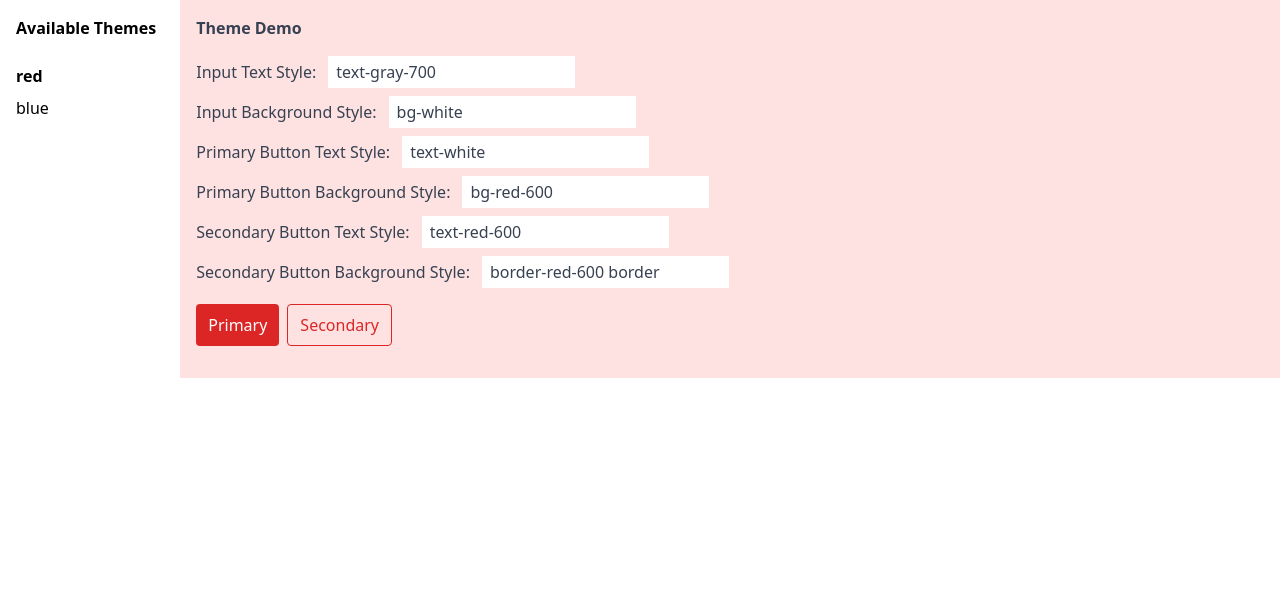
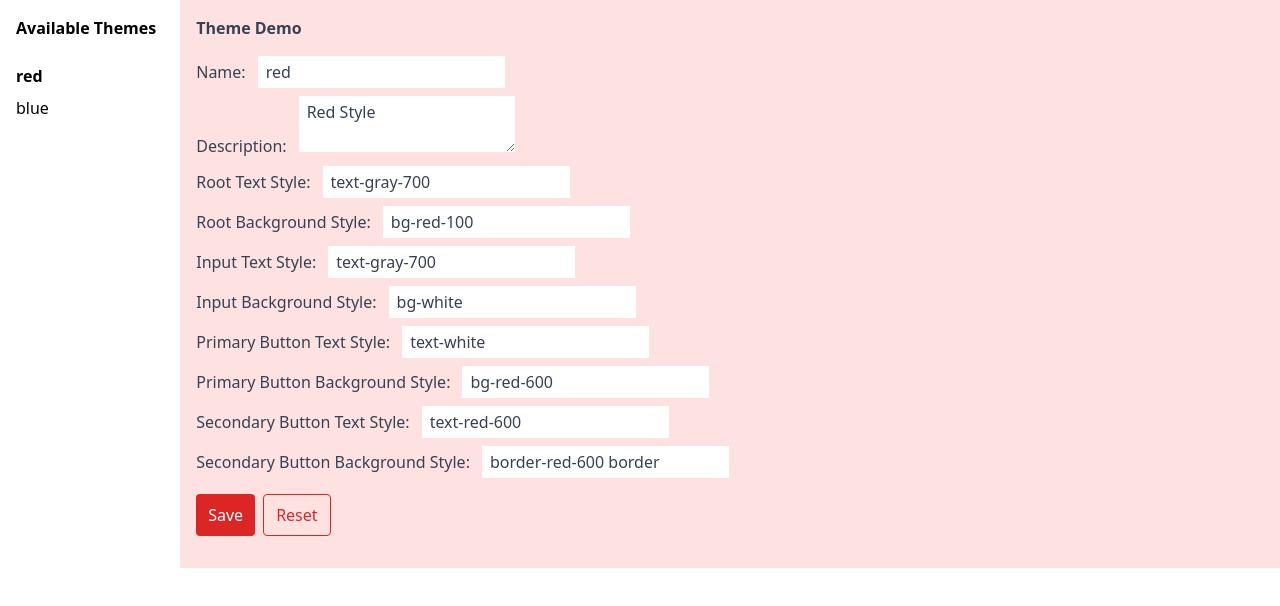
Before and after one commit to tri1911/nextjs-blog, a Next.js app: page /react-context in a window 1280 px wide. Both pictures are taken after a click on the link "red". Shown: the top 606 px of the page. Built offline with nearby package versions, Linux system fonts and the light colour scheme.

Commit message:
feat: make demo style interactive
- style updates live
- reset button resets to default

```diff
--- a/components/theme-configurator/view/index.tsx
+++ b/components/theme-configurator/view/index.tsx
@@ -1,3 +1,4 @@
+import { useState } from "react";
 import { TextBg, Theme } from "../data";
 import { Fn, Maybe, noop } from "../util";
 
@@ -69,6 +70,31 @@ export function Button({
   );
 }
 
+export function TextArea({
+  label,
+  value,
+  onChange,
+  fieldStyle,
+}: {
+  label: string;
+  value: string;
+  onChange: Fn<[string], void>;
+  fieldStyle: TextBg;
+}) {
+  return (
+    <div className={`mb-2`}>
+      <label>
+        <span className={`mr-3`}>{label}:</span>
+        <textarea
+          className={`${fieldStyle.text} ${fieldStyle.bg} py-1 px-2`}
+          value={value}
+          onChange={(evt) => onChange(evt.target.value)}
+        />
+      </label>
+    </div>
+  );
+}
+
 export function InputField({
   label,
   value,
@@ -95,67 +121,166 @@ export function InputField({
   );
 }
 
+function cloneTheme(t: Theme): Theme {
+  return {
+    name: t.name,
+    description: t.description,
+    style: {
+      button: {
+        primary: { ...t.style.button.primary },
+        secondary: { ...t.style.button.secondary },
+      },
+      input: { ...t.style.input },
+      root: { ...t.style.root },
+    },
+  };
+}
+
 function FormDemo({ theme }: { theme: Theme }) {
+  const [currentTheme, updateCurrentTheme] = useState<Theme>(cloneTheme(theme));
+
   return (
-    <div className={`${theme.style.root.text} ${theme.style.root.bg}`}>
+    <div
+      className={`p-4 ${currentTheme.style.root.text} ${currentTheme.style.root.bg}`}
+    >
+      <div className={`mb-4 font-bold`}>Theme Demo</div>
+
+      <div>
+        <InputField
+          label="Name"
+          fieldStyle={currentTheme.style.input}
+          value={currentTheme.name}
+          onChange={(name) => updateCurrentTheme((s) => ({ ...s, name }))}
+        />
+        <TextArea
+          label="Description"
+          fieldStyle={currentTheme.style.input}
+          value={currentTheme.description}
+          onChange={(description) =>
+            updateCurrentTheme((s) => ({ ...s, description }))
+          }
+        />
+        <InputField
+          label="Root Text Style"
+          fieldStyle={currentTheme.style.input}
+          value={currentTheme.style.root.text}
+          onChange={(text) =>
+            updateCurrentTheme((s) => {
+              const c = cloneTheme(s);
+              c.style.root.text = text;
+              return c;
+            })
+          }
+        />
+        <InputField
+          label="Root Background Style"
+          fieldStyle={currentTheme.style.input}
+          value={currentTheme.style.root.bg}
+          onChange={(text) =>
+            updateCurrentTheme((s) => {
+              const c = cloneTheme(s);
+              c.style.root.bg = text;
+              return c;
+            })
+          }
+        />
         <InputField
           label="Input Text Style"
-        fieldStyle={theme.style.input}
-        value={theme.style.input.text}
-        onChange={noop}
+          fieldStyle={currentTheme.style.input}
+          value={currentTheme.style.input.text}
+          onChange={(text) =>
+            updateCurrentTheme((s) => {
+              const c = cloneTheme(s);
+              c.style.input.text = text;
+              return c;
+            })
+          }
         />
         <InputField
           label="Input Background Style"
-        fieldStyle={theme.style.input}
-        value={theme.style.input.bg}
-        onChange={noop}
+          fieldStyle={currentTheme.style.input}
+          value={currentTheme.style.input.bg}
+          onChange={(text) =>
+            updateCurrentTheme((s) => {
+              const c = cloneTheme(s);
+              c.style.input.bg = text;
+              return c;
+            })
+          }
         />
         <InputField
           label="Primary Button Text Style"
-        fieldStyle={theme.style.input}
-        value={theme.style.button.primary.text}
-        onChange={noop}
+          fieldStyle={currentTheme.style.input}
+          value={currentTheme.style.button.primary.text}
+          onChange={(text) =>
+            updateCurrentTheme((s) => {
+              const c = cloneTheme(s);
+              c.style.button.primary.text = text;
+              return c;
+            })
+          }
         />
         <InputField
           label="Primary Button Background Style"
-        fieldStyle={theme.style.input}
-        value={theme.style.button.primary.bg}
-        onChange={noop}
+          fieldStyle={currentTheme.style.input}
+          value={currentTheme.style.button.primary.bg}
+          onChange={(text) =>
+            updateCurrentTheme((s) => {
+              const c = cloneTheme(s);
+              c.style.button.primary.bg = text;
+              return c;
+            })
+          }
         />
         <InputField
           label="Secondary Button Text Style"
-        fieldStyle={theme.style.input}
-        value={theme.style.button.secondary.text}
-        onChange={noop}
+          fieldStyle={currentTheme.style.input}
+          value={currentTheme.style.button.secondary.text}
+          onChange={(text) =>
+            updateCurrentTheme((s) => {
+              const c = cloneTheme(s);
+              c.style.button.secondary.text = text;
+              return c;
+            })
+          }
         />
         <InputField
           label="Secondary Button Background Style"
-        fieldStyle={theme.style.input}
-        value={theme.style.button.secondary.bg}
-        onChange={noop}
+          fieldStyle={currentTheme.style.input}
+          value={currentTheme.style.button.secondary.bg}
+          onChange={(text) =>
+            updateCurrentTheme((s) => {
+              const c = cloneTheme(s);
+              c.style.button.secondary.bg = text;
+              return c;
+            })
+          }
         />
 
         <div className={`my-4 flex gap-2`}>
           <Button
-          label="Primary"
+            label="Save"
             onClick={noop}
-          buttonStyle={theme.style.button.primary}
+            buttonStyle={currentTheme.style.button.primary}
           />
           <Button
-          label="Secondary"
-          onClick={noop}
-          buttonStyle={theme.style.button.secondary}
+            label="Reset"
+            onClick={() => updateCurrentTheme(theme)}
+            buttonStyle={currentTheme.style.button.secondary}
           />
+        </div>
       </div>
     </div>
   );
 }
 
 export function ThemeDemo({ theme }: { theme: Maybe<Theme> }) {
-  return (
-    <div className={`p-4 ${theme?.style.root.bg} ${theme?.style.root.text}`}>
+  return theme ? (
+    <FormDemo theme={theme} />
+  ) : (
+    <div className={`p-4`}>
       <div className={`mb-4 font-bold`}>Theme Demo</div>
-      {theme ? <FormDemo theme={theme} /> : <pre>No theme selected</pre>}
+      <pre>No theme selected</pre>
     </div>
   );
 }
--- a/tailwind.config.js
+++ b/tailwind.config.js
@@ -11,4 +11,18 @@ module.exports = {
     },
   },
   plugins: [require("@tailwindcss/typography")],
+    safelist: [
+    {
+      pattern: /bg-(red|green|blue|orange|lime|teal|cyan|pink|rose)-/,
+      variants: ['lg', 'hover', 'focus', 'lg:hover'],
+    },
+    {
+      pattern: /text-(red|green|blue|orange|lime|teal|cyan|pink|rose)-/,
+      variants: ['lg', 'hover', 'focus', 'lg:hover'],
+    },
+    {
+      pattern: /border-(red|green|blue|orange|lime|teal|cyan|pink|rose)-/,
+      variants: ['lg', 'hover', 'focus', 'lg:hover'],
+    },
+  ],
 };
```
Lines whose indentation alone changed are shown as unchanged.
